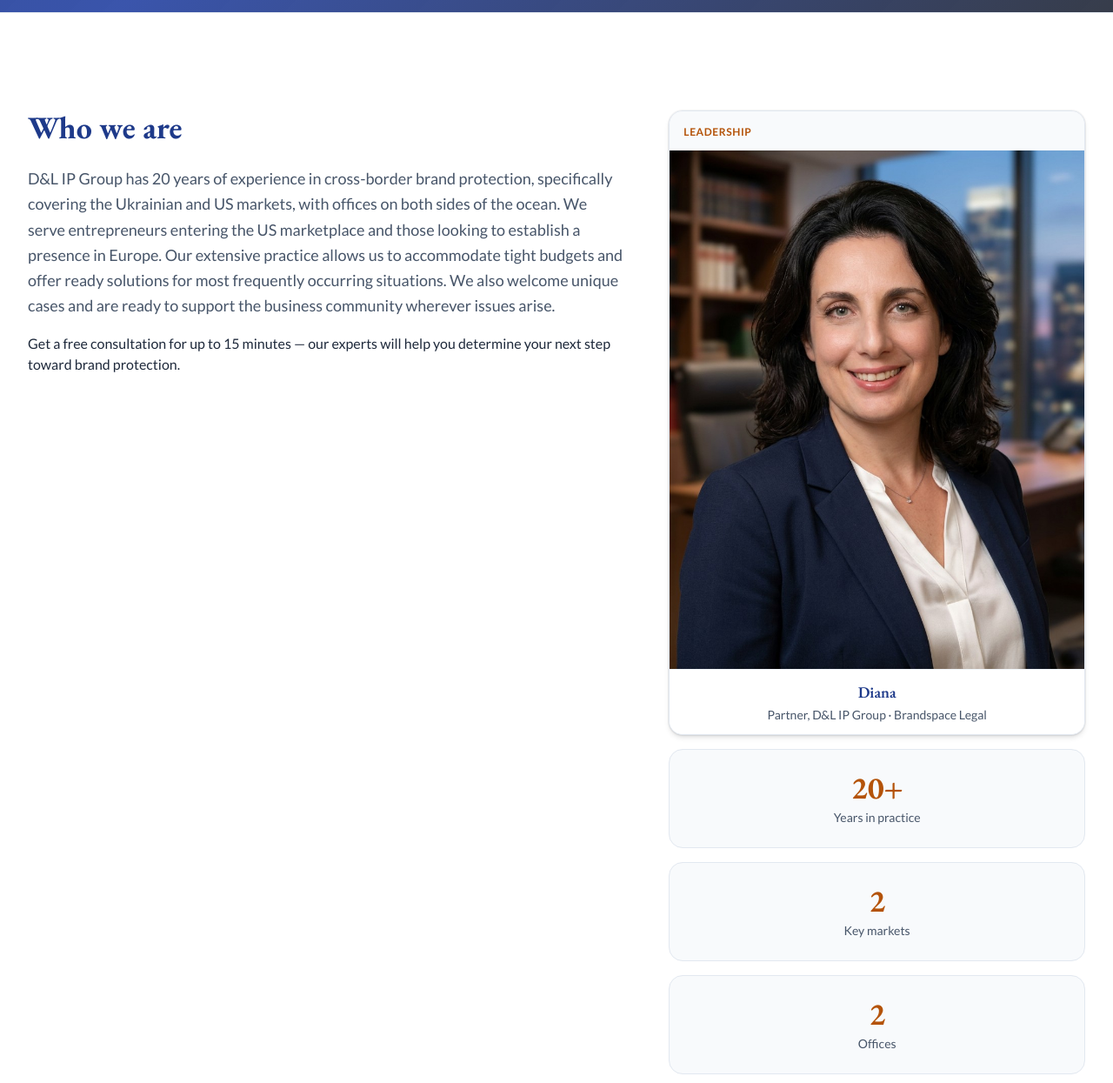
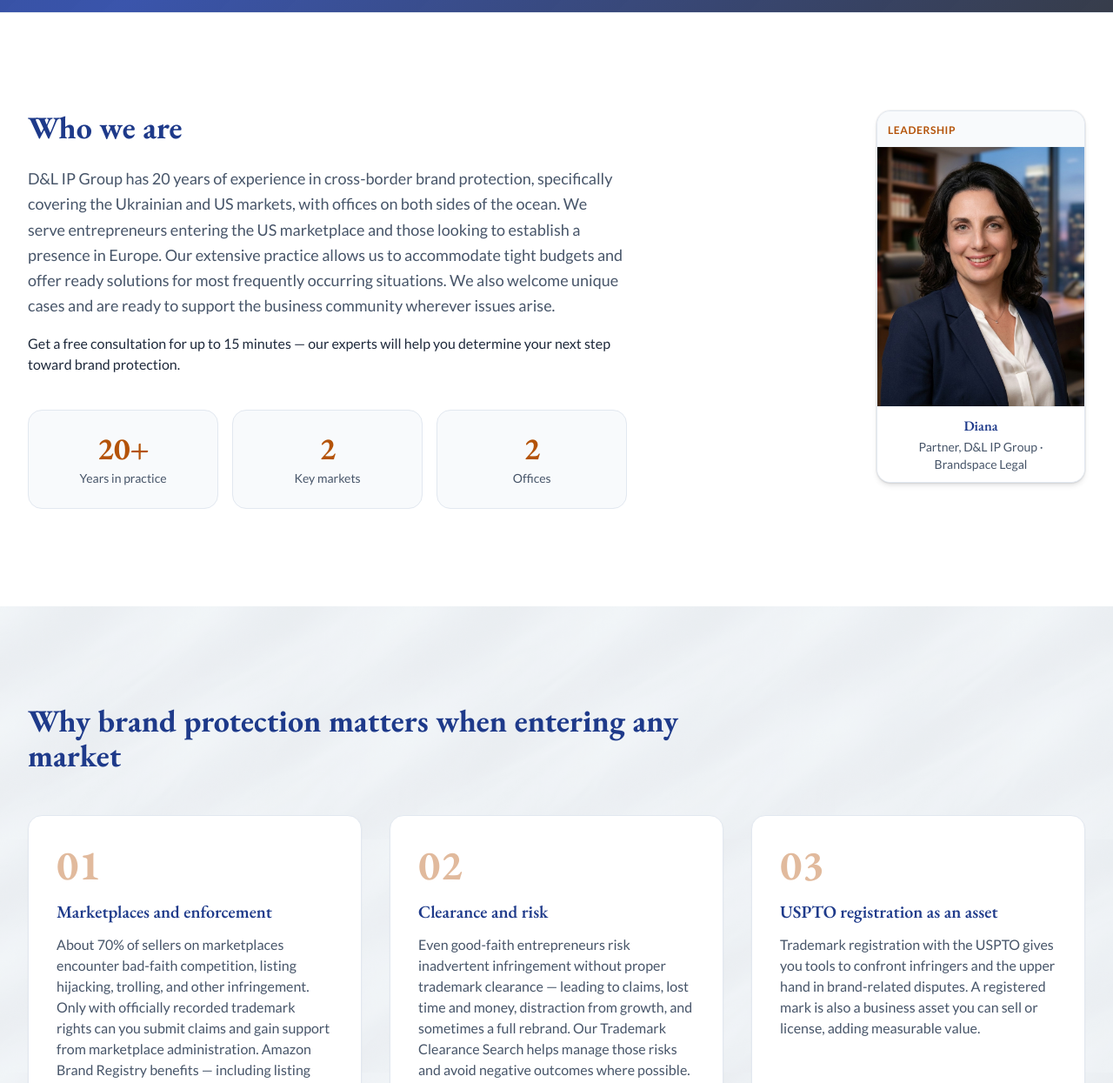
Before and after one commit to marialevin123/brandspace-legal, a plain HTML site: page index.html in a window 1280 px wide. Shown: the part 860-2105 px from the top of the page at 87% size. Drawn offline with nearby package versions, Linux system fonts and the light colour scheme; grey boxes are pictures that could not be loaded.

Commit message:
About section: move stats under copy to reduce left whitespace; refine portrait column layout
Made-with: Cursor

```diff
--- a/index.html
+++ b/index.html
@@ -212,12 +212,27 @@
               </h2>
               <p class="mt-6 text-lg leading-relaxed text-slate-600" data-i18n="about.body"></p>
               <p class="mt-4 font-medium text-slate-800" data-i18n="about.ctaBold"></p>
+              <div class="mt-10 grid grid-cols-1 gap-4 sm:grid-cols-3">
+                <div class="rounded-2xl border border-slate-200 bg-slate-50 p-6 text-center transition-shadow duration-200 hover:shadow-md">
+                  <p class="font-display text-4xl font-bold text-brand-cta">20+</p>
+                  <p class="mt-1 text-sm text-slate-600" data-i18n="about.statYears">Years in practice</p>
                 </div>
-            <div class="reveal-on-scroll space-y-4 lg:col-span-5">
+                <div class="rounded-2xl border border-slate-200 bg-slate-50 p-6 text-center transition-shadow duration-200 hover:shadow-md">
+                  <p class="font-display text-4xl font-bold text-brand-cta">2</p>
+                  <p class="mt-1 text-sm text-slate-600" data-i18n="about.statMarkets">Key markets</p>
+                </div>
+                <div class="rounded-2xl border border-slate-200 bg-slate-50 p-6 text-center transition-shadow duration-200 hover:shadow-md">
+                  <p class="font-display text-4xl font-bold text-brand-cta">2</p>
+                  <p class="mt-1 text-sm text-slate-600" data-i18n="about.statOffices">Offices</p>
+                </div>
+              </div>
+            </div>
+            <div class="reveal-on-scroll flex justify-center lg:col-span-5 lg:justify-end">
+              <div class="w-full max-w-[13rem] sm:max-w-[15rem]">
                 <figure
                   class="overflow-hidden rounded-2xl border border-slate-200 bg-white shadow-md ring-1 ring-slate-900/5"
                 >
-                <div class="border-b border-slate-100 bg-slate-50/90 px-4 py-2.5">
+                  <div class="border-b border-slate-100 bg-slate-50/90 px-3 py-2">
                     <span
                       class="text-xs font-semibold uppercase tracking-wider text-brand-cta"
                       data-i18n="about.partnerLead"
@@ -236,26 +251,13 @@
                       alt="Professional portrait of Diana, partner at D&L IP Group and Brandspace Legal."
                     />
                   </div>
-                <figcaption class="border-t border-slate-100 bg-white px-4 py-3 text-center">
-                  <span class="block font-display text-lg font-semibold text-brand-navy" data-i18n="about.partnerName"
+                  <figcaption class="border-t border-slate-100 bg-white px-3 py-2.5 text-center">
+                    <span class="block font-display text-base font-semibold text-brand-navy" data-i18n="about.partnerName"
                       >Diana</span
                     >
-                  <span class="mt-0.5 block text-sm text-slate-600" data-i18n="about.partnerRole"></span>
+                    <span class="mt-0.5 block text-xs text-slate-600 sm:text-sm" data-i18n="about.partnerRole"></span>
                   </figcaption>
                 </figure>
-              <div class="grid gap-4 sm:grid-cols-3 lg:grid-cols-1">
-              <div class="rounded-2xl border border-slate-200 bg-slate-50 p-6 text-center transition-shadow duration-200 hover:shadow-md">
-                <p class="font-display text-4xl font-bold text-brand-cta">20+</p>
-                <p class="mt-1 text-sm text-slate-600" data-i18n="about.statYears">Years in practice</p>
-              </div>
-              <div class="rounded-2xl border border-slate-200 bg-slate-50 p-6 text-center transition-shadow duration-200 hover:shadow-md">
-                <p class="font-display text-4xl font-bold text-brand-cta">2</p>
-                <p class="mt-1 text-sm text-slate-600" data-i18n="about.statMarkets">Key markets</p>
-              </div>
-              <div class="rounded-2xl border border-slate-200 bg-slate-50 p-6 text-center transition-shadow duration-200 hover:shadow-md">
-                <p class="font-display text-4xl font-bold text-brand-cta">2</p>
-                <p class="mt-1 text-sm text-slate-600" data-i18n="about.statOffices">Offices</p>
-              </div>
               </div>
             </div>
           </div>
```
Lines whose indentation alone changed are shown as unchanged.
